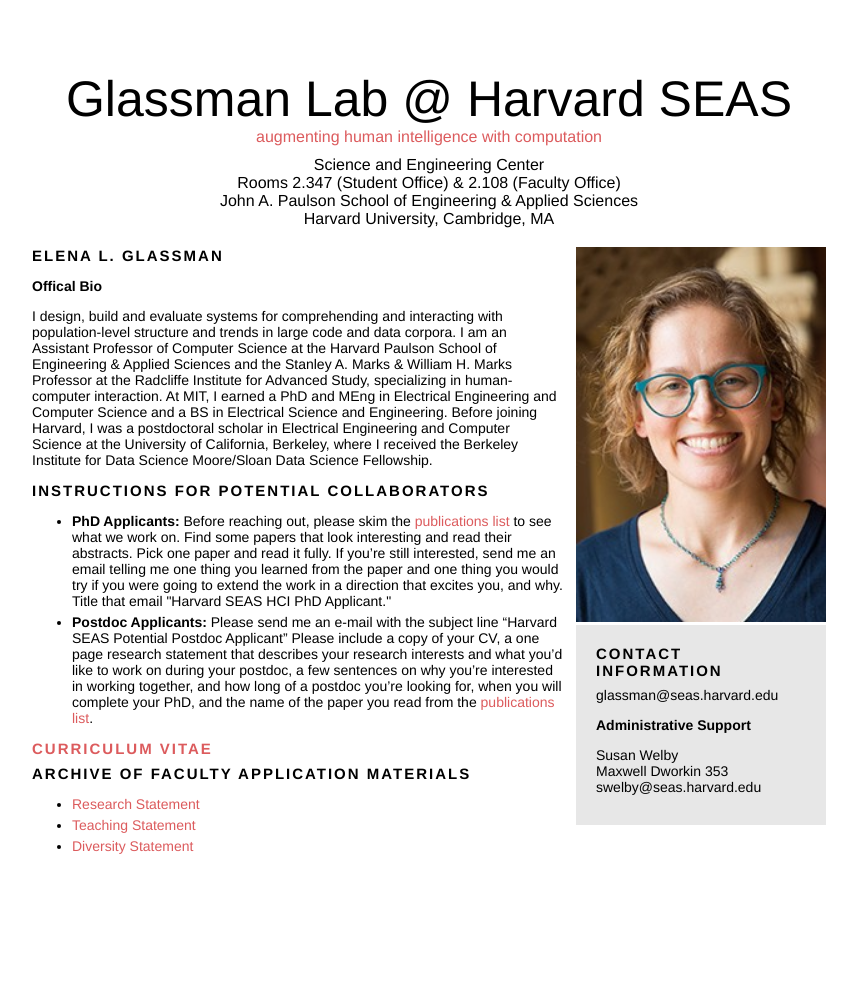
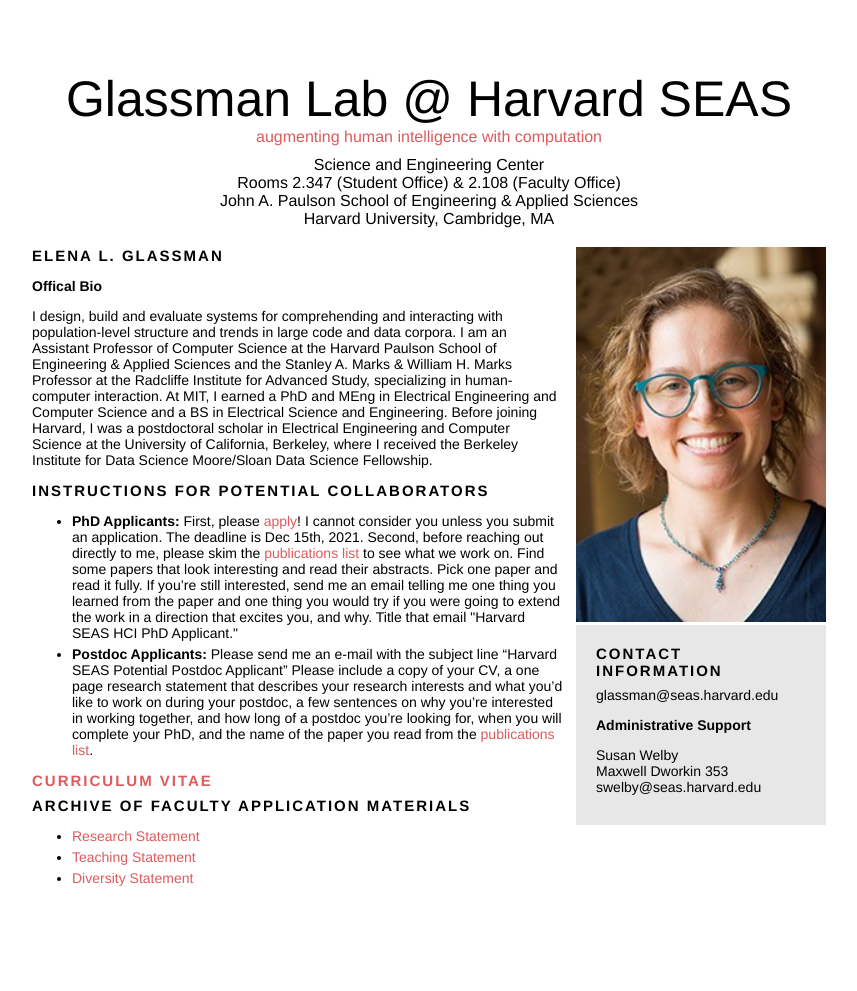
Before and after one commit to eglassman/eglassman.github.io, a Jekyll site: the page built from glassman.html, in a window 1280 px wide. Shown: the whole page, without its empty margins (211-1068 px from the left). Built offline with Jekyll 4.4.1, drawn with Linux system fonts in a browser that asks for light colours; before the commit the page ends 959 px from its top, so only the background shows below that.

Commit message:
added more instructions

```diff
--- a/glassman.html
+++ b/glassman.html
@@ -27,7 +27,7 @@
 <p>
 
 <ul>
-  <li><b>PhD Applicants:</b> Before reaching out, please skim the <a href="/index.html#publications">publications list</a> to see what we work on. Find some papers that look interesting and read their abstracts. Pick one paper and read it fully. If you’re still interested, send me an email telling me one thing you learned from the paper and one thing you would try if you were going to extend the work in a direction that excites you, and why. Title that email "Harvard SEAS HCI PhD Applicant."
+  <li><b>PhD Applicants:</b> First, please <a href="https://gsas.harvard.edu/programs-of-study/divisions/school-engineering-and-applied-sciences">apply</a>! I cannot consider you unless you submit an application. The deadline is Dec 15th, 2021. Second, before reaching out directly to me, please skim the <a href="/index.html#publications">publications list</a> to see what we work on. Find some papers that look interesting and read their abstracts. Pick one paper and read it fully. If you’re still interested, send me an email telling me one thing you learned from the paper and one thing you would try if you were going to extend the work in a direction that excites you, and why. Title that email "Harvard SEAS HCI PhD Applicant."
   </li>
   <li><b>Postdoc Applicants:</b> Please send me an e-mail with the subject line “Harvard SEAS Potential Postdoc Applicant” Please include a copy of your CV, a one page research statement that describes your research interests and what you’d like to work on during your postdoc, a few sentences on why you’re interested in working together, and how long of a postdoc you’re looking for, when you will complete your PhD, and the name of the paper you read from the <a href="/index.html#publications">publications list</a>.</li>
 </ul>
```
